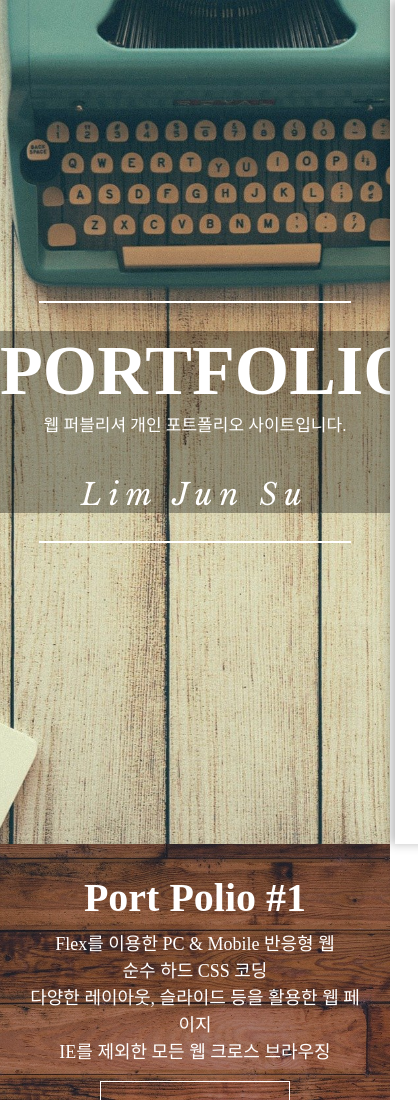
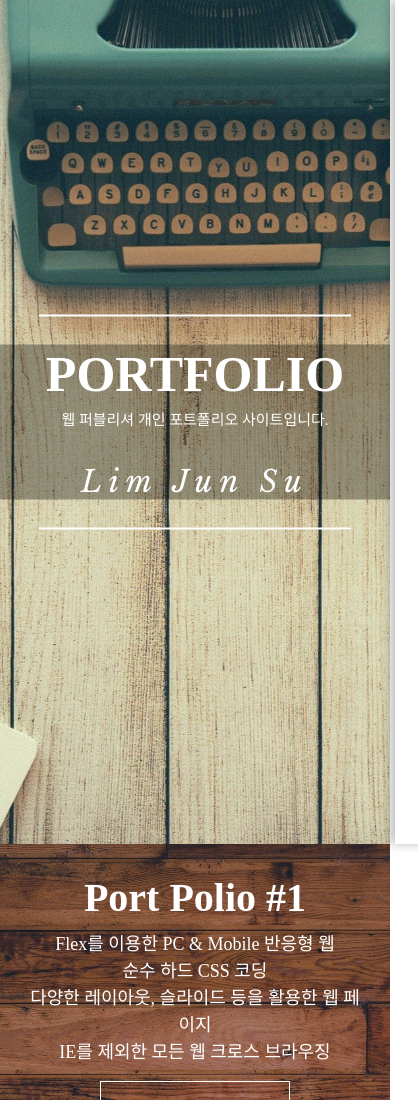
Before and after one commit to js-1123/Intro, a plain HTML site: page index.html in a window 390 px wide. Shown: the top 1100 px of the page, 418 px wide, since content can reach past the window. Drawn offline with nearby package versions, Linux system fonts and the light colour scheme.

Commit message:
Add files via upload

```diff
--- a/responsive.css
+++ b/responsive.css
@@ -92,11 +92,19 @@
 /* Section Home */
   .inner3 {
     height: 100vh;
+
   }
 
   .intro3 {
     width: 100%;
     padding: 0;
+  }
+  .intro3 h2 {
+    font-size: 50px;
+  }
+  .intro3 p {
+   font-size: 15px;
+    margin-top: 5px;
   }
 
 /* Section #1 */
@@ -176,7 +184,6 @@
   }
   .intro4-text {
     width: 100%;
-    position: absolute;
     top: 50%;
   }
   .intro4-text2 {
```
